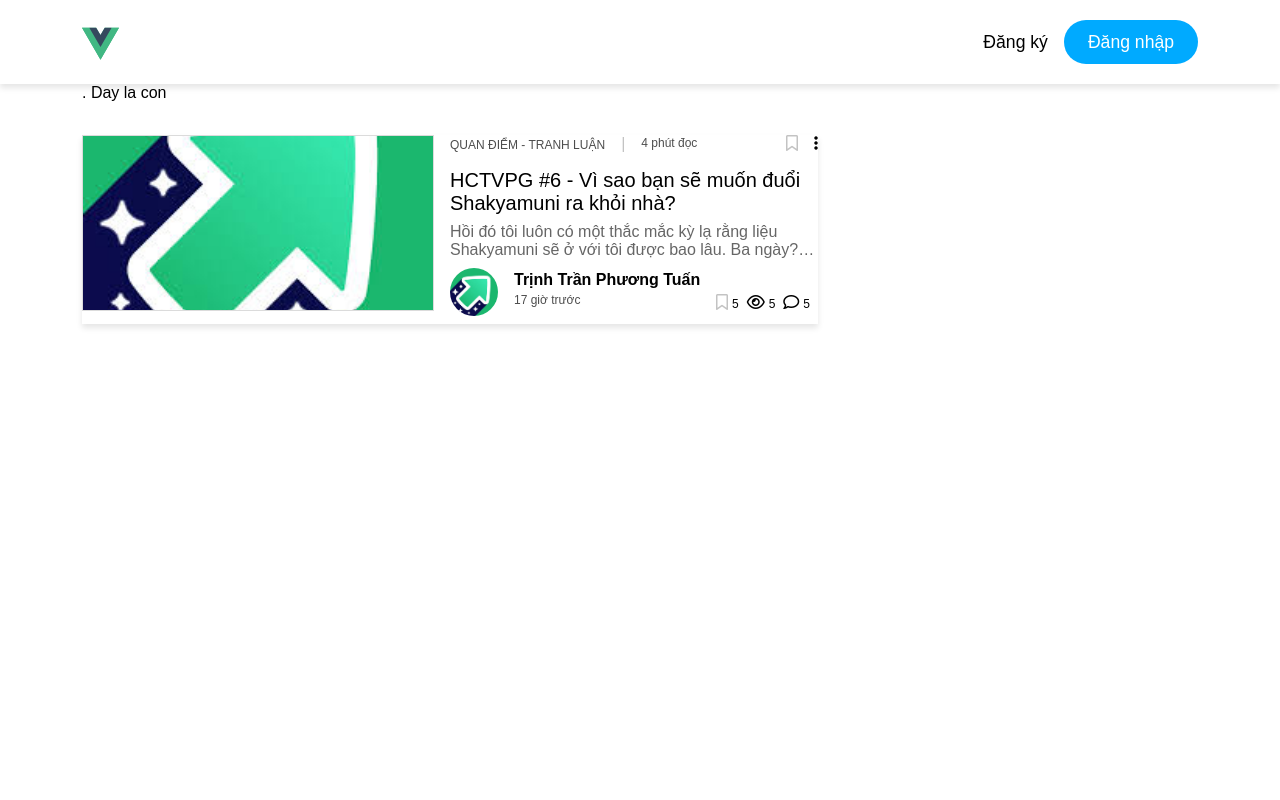
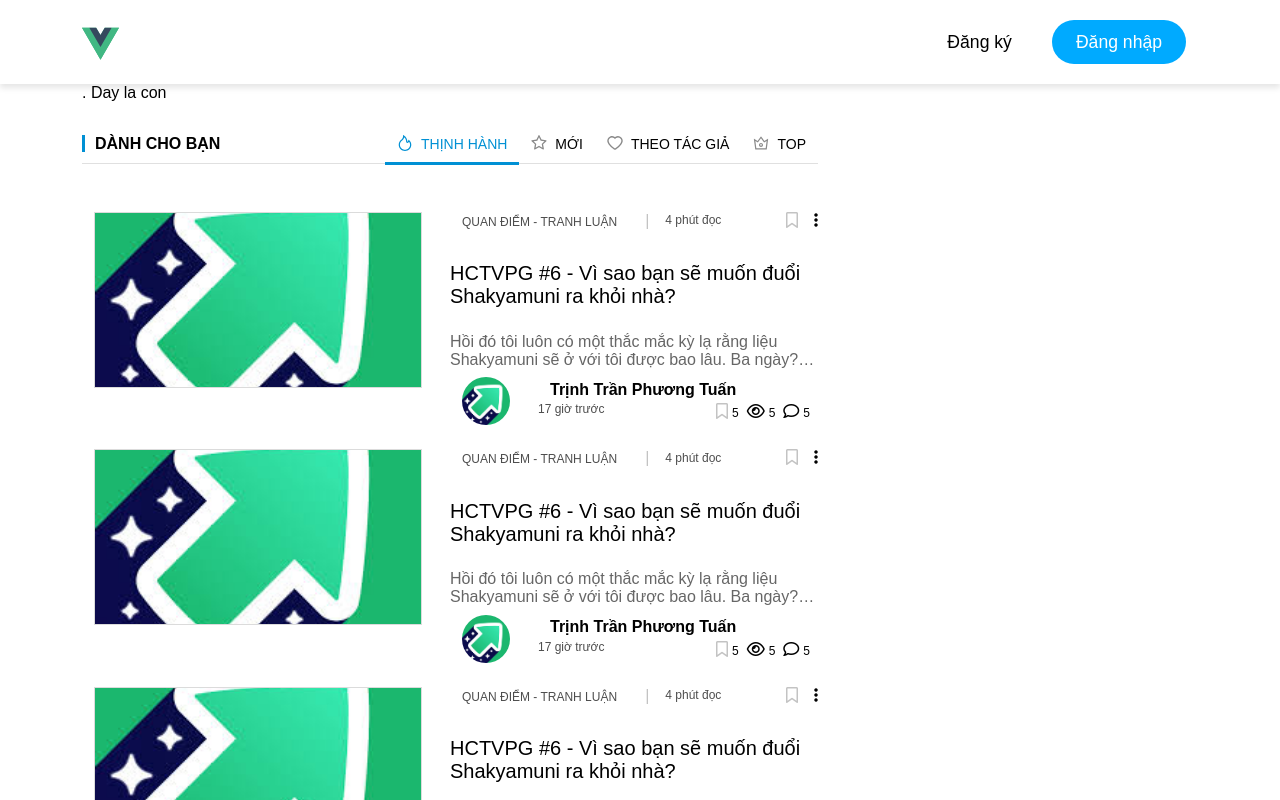
Before and after one commit to KienNguyenAI/Blog-Web, a Vue app in the folder frontend/: page /user/test in a window 1280 px wide. Shown: the top 800 px of the page. Built offline with nearby package versions, Linux system fonts and the light colour scheme.

Commit message:
Hoàn thành menu nhưng vẫn chưa chỉnh được link

```diff
--- a/frontend/package.json
+++ b/frontend/package.json
@@ -9,6 +9,7 @@
     "preview": "vite preview"
   },
   "dependencies": {
+    "@ant-design/icons-vue": "^7.0.1",
     "@fortawesome/fontawesome-free": "^6.6.0",
     "ant-design-vue": "^4.2.5",
     "axios": "^1.7.7",
--- /dev/null
+++ b/frontend/src/components/TheFeed.vue
@@ -0,0 +1,120 @@
+<template>
+    <div class="filter-bar d-flex justify-content-between align-items-center">
+        <div class="title">
+            <span class="custom-title">DÀNH CHO BẠN</span>
+        </div>
+        <div class="filter">
+            <a href="#" class="item hot" :class="{ active: selectedItem === 'THỊNH HÀNH' }"
+                @click.prevent="selectItem('THỊNH HÀNH', 'hot')">
+                <FireOutlined class="icon" />
+                <span class="text">THỊNH HÀNH</span>
+            </a>
+            <a href="#" class="item new" :class="{ active: selectedItem === 'MỚI' }"
+                @click.prevent="selectItem('MỚI', 'new')">
+                <StarOutlined class="icon" />
+                <span class="text">MỚI</span>
+            </a>
+            <a href="#" class="item follow" :class="{ active: selectedItem === 'DANH CHO BẠN' }"
+                @click.prevent="selectItem('DÀNH CHO BẠN', 'follow')">
+                <HeartOutlined class="icon" />
+                <span class="text">THEO TÁC GIẢ</span>
+            </a>
+            <a href="#" class="item top" :class="{ active: selectedItem === 'TOP' }"
+                @click.prevent="selectItem('TOP', 'top')">
+                <CrownOutlined class="icon" />
+                <span class="text">TOP</span>
+            </a>
+        </div>
+    </div>
+
+    <div class="card-gallery">
+        <Card />
+        <Card />
+        <Card />
+        <Card />
+    </div>
+</template>
+
+<script>
+import { FireOutlined, StarOutlined, HeartOutlined, CrownOutlined } from '@ant-design/icons-vue';
+import Card from './Card.vue';
+
+export default {
+    components: {
+        FireOutlined,
+        StarOutlined,
+        HeartOutlined,
+        CrownOutlined,
+        Card
+    },
+    data() {
+        return {
+            selectedItem: 'THỊNH HÀNH'
+        };
+    },
+    methods: {
+        selectItem(item, sort) {
+            this.selectedItem = item;
+            // Cập nhật URL với tham số `sort`
+            this.$router.push({ path: '/user', query: { sort: sort } });
+        }
+    }
+};
+</script>
+
+
+
+
+<style>
+a {
+    text-decoration: none;
+    padding-left: .75rem;
+    padding-right: .75rem;
+}
+
+.filter-bar {
+    border-bottom: 1.25px solid #e0e0e0;
+    padding-bottom: 10px;
+    margin-top: 1rem;
+    margin-bottom: 1rem;
+}
+
+.custom-title {
+    border-left: 3px solid #0090d4;
+    font-weight: bold;
+    padding-left: 10px;
+}
+
+.text {
+    color: black;
+    font-size: .875rem;
+}
+
+.text:hover {
+    color: #898989;
+}
+
+/* Màu icon mặc định */
+.icon {
+    color: #898989;
+    font-size: 1rem;
+    margin-right: .5rem;
+}
+
+.item.active .icon {
+    color: #0090d4;
+}
+
+.item.active .text {
+    color: #0090d4;
+}
+
+.item.active {
+    border-bottom: 3px solid #0090d4;
+    padding-bottom: 10px;
+}
+
+.card-gallery {
+    margin-top: 3rem;
+}
+</style>
--- a/frontend/src/layout/public.vue
+++ b/frontend/src/layout/public.vue
@@ -12,9 +12,8 @@
         </div>
 
         <div class="row">
-            <div class="col-sm-8 col-12 d-sm-flex mt-3">
-
-                <Card />
+            <div class="col-sm-8 col-12 mt-3">
+                <TheMenu />
             </div>
             <div class="col-sm-4 d-none"></div>
         </div>
@@ -24,11 +23,15 @@
 
 <script>
 import TheHeader from '../components/TheHeader.vue';
+import TheMenu from '../components/TheFeed.vue';
 import Card from '../components/Card.vue';
+
 export default {
     components: {
         TheHeader,
-        Card
+        Card,
+        TheMenu
+
     }
 }
 </script>
--- a/frontend/src/style/card.css
+++ b/frontend/src/style/card.css
@@ -1,7 +1,7 @@
 .card {
     width: 100%;
     display: flex;
-    box-shadow: 0 0.25rem 0.375rem rgba(0, 0, 0, 0.1);
+    /* box-shadow: 0 0.25rem 0.375rem rgba(0, 0, 0, 0.1); */
     flex-direction: row;
 }
 
```
Also changed, not shown: 1 other file (tests, documents, lock files or other folders).
